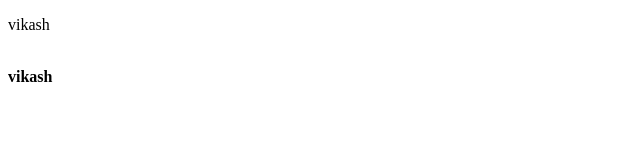
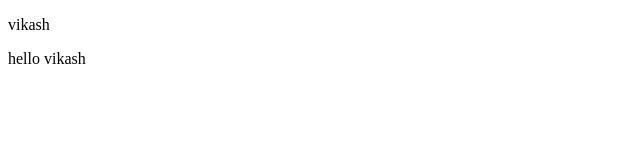
Before and after one commit to vikashkumar59020690/Vikash, a plain HTML site: page radha.html in a window 1280 px wide. Shown: the whole page, without its empty margins (0-640 px from the left). Drawn offline with Linux system fonts and the light colour scheme.

Commit message:
Updated radha.html

```diff
--- a/radha.html
+++ b/radha.html
@@ -7,7 +7,6 @@
 </head>
 <body>
     <p>vikash</p>
-    <br>
-    <B>vikash</B>
+    <p>hello vikash</p>
 </body>
 </html>
```
